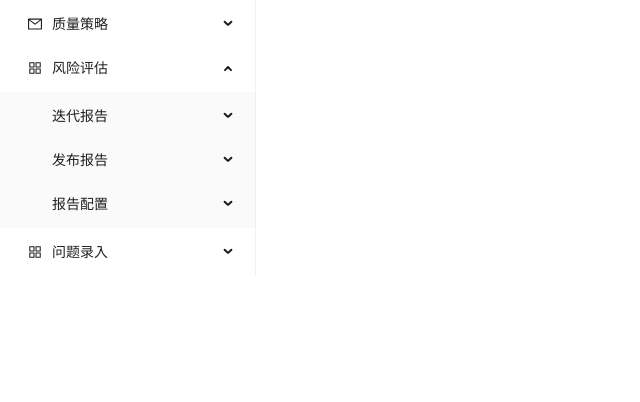
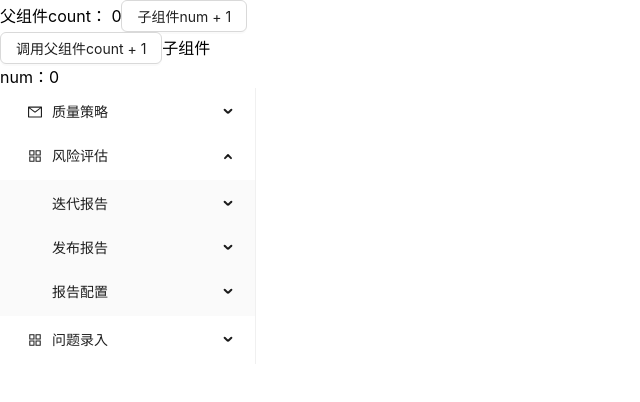
Before and after one commit to TalentedPlayerXXC/my-app, a React (Create React App) app: page / in a window 1280 px wide. Shown: the top 402 px of the page, without its empty margins (0-640 px from the left). Built offline with nearby package versions, Linux system fonts and the light colour scheme; the HTML template or start-up script is replaced by a standard one.

Commit message:
补充1.0

```diff
--- a/src/App.js
+++ b/src/App.js
@@ -1,3 +1,5 @@
+import { useRef, useState } from "react";
+import { Button } from 'antd'
 import MenuList from "./MenuList";
 import "./App.css";
 // import Counter from "./Count";
@@ -8,17 +10,31 @@ import { Provider } from 'react-redux'
 import store from './redux/store'
 
 function App() {
-  // const dom = useRef(null)
+  const [count, setCount] = useState(0)
+  const dom = useRef(null)
+  // 父组件调用子组件的方法
+  const getRef = () => {
+    dom?.current?.getMenuStatus(2)
+    // 调用子组件num加一
+
+  }
   return (
-    <Provider store={store}>
-      <div>
-        {/* <input ref={dom} /> */}
-        {/* <Button onClick={() => console.log(dom.current.value)}>get iptVal</Button> */}
-        {/* <UseReducer />  */}
-        <MenuList />
-        {/* {console.log(dom)} */}
-      </div>
-    </Provider>
+    // <Provider store={store}>
+    //   <div>
+    //     {/* <input ref={dom} /> */}
+    //     {/* <Button onClick={() => console.log(dom.current.value)}>get iptVal</Button> */}
+    //     {/* <UseReducer />  */}
+    //     <MenuList />
+    //     {/* {console.log(dom)} */}
+    //   </div>
+    // </Provider>
+    <div onClick={getRef}>
+      父组件count： {count}
+      <Button onClick={() => dom?.current?.setNum((s) => s + 1)}>子组件num + 1</Button>
+      {/* <UseReducer />  */}
+      <MenuList ref={dom} setCount={setCount} />
+      {/* {console.log(dom)} */}
+    </div>
   );
 }
 
--- a/src/MenuList.js
+++ b/src/MenuList.js
@@ -1,9 +1,9 @@
-import React, { useState } from 'react';
+import React, { useState, useImperativeHandle, forwardRef } from 'react';
 import {
   AppstoreOutlined,
   MailOutlined,
 } from '@ant-design/icons';
-import {  Menu } from 'antd';
+import { Button, Menu } from 'antd';
 function getItem(label, key, icon, children, type) {
   return {
     key,
@@ -13,10 +13,11 @@ function getItem(label, key, icon, children, type) {
     type,
   };
 }
+
 const items = [
   getItem('质量策略', 'celue', <MailOutlined />, [
     getItem('批量配置', 'peizhi'),
-    getItem('单应用配置', 'yingyong',null,
+    getItem('单应用配置', 'yingyong', null,
       [
         getItem('流水线', 'kshuixian', null, [
           getItem('linke', 'llinke'),
@@ -24,7 +25,7 @@ const items = [
           getItem('coludeIde', 'lcoludeIde'),
         ]
         ),
-        getItem('卡点', 'kadian', null,[
+        getItem('卡点', 'kadian', null, [
           getItem('linke', 'klinke'),
           getItem('linke+', 'klinkplus'),
           getItem('coludeIde', 'kcoludeIde'),
@@ -34,13 +35,13 @@ const items = [
     ),
   ]),
   getItem('风险评估', 'risk', <AppstoreOutlined />, [
-    getItem('迭代报告', 'itealreport',null,[getItem('服务端', 'server'), getItem('前端', 'front')]),
-    getItem('发布报告', 'fabu',null,[getItem('服务端', 'fserver')]),
+    getItem('迭代报告', 'itealreport', null, [getItem('服务端', 'server'), getItem('前端', 'front')]),
+    getItem('发布报告', 'fabu', null, [getItem('服务端', 'fserver')]),
     getItem('报告配置', 'baogaopeizhi', null, [getItem('模版配置', 'moban'), getItem('模块配置', 'mokuai')]),
   ]),
   getItem('问题录入', 'problem', <AppstoreOutlined />, [
-    getItem('服务端/前端', 'zonghe',null,[getItem('数据大盘', 'zonghedapan')]),
-    getItem('客户端', 'client',null,[getItem('问题录入', 'wentiluru'),getItem('数据大盘', 'shujudapan')]),
+    getItem('服务端/前端', 'zonghe', null, [getItem('数据大盘', 'zonghedapan')]),
+    getItem('客户端', 'client', null, [getItem('问题录入', 'wentiluru'), getItem('数据大盘', 'shujudapan')]),
     getItem('配置管理', 'peizhiguanli', null, [
       getItem('业务线配置', 'business'),
       getItem('问题标签配置', 'tag'),
@@ -52,8 +53,20 @@ const items = [
     ]),
   ]),
 ];
-const MenuList = () => {
-  const [collapsed, ] = useState(false);
+const MenuList = forwardRef((props, ref) => {
+  // console.log(props);
+  const { setCount } = props
+  const [collapsed,] = useState(false);
+  const [num, setNum] = useState(0)
+  const getMenuStatus = (a) => {
+    console.log(a);
+  }
+  useImperativeHandle(ref, () => {
+    return {
+      getMenuStatus,
+      setNum
+    }
+  })
   return (
     <div
       style={{
@@ -62,8 +75,11 @@ const MenuList = () => {
         overflowY: 'auto'
       }}
     >
+      <Button onClick={() => setCount((s) => s + 1)}>调用父组件count + 1</Button>
+      子组件num：{num}
       <Menu
         // defaultSelectedKeys={['1']}
+        // onClick={getMenuStatus}
         defaultOpenKeys={['risk']}
         mode="inline"
         // theme="dark"
@@ -72,5 +88,5 @@ const MenuList = () => {
       />
     </div>
   );
-};
+})
 export default MenuList;
--- a/src/redux/store.js
+++ b/src/redux/store.js
@@ -1,4 +1,4 @@
-import { configureStore } from '@reduxjs/toolkit'
-export default configureStore({
-    reducer: {}
-})
+// import { configureStore } from '@reduxjs/toolkit'
+// export default configureStore({
+//     reducer: {}
+// })
```
Lines whose indentation alone changed are shown as unchanged.
